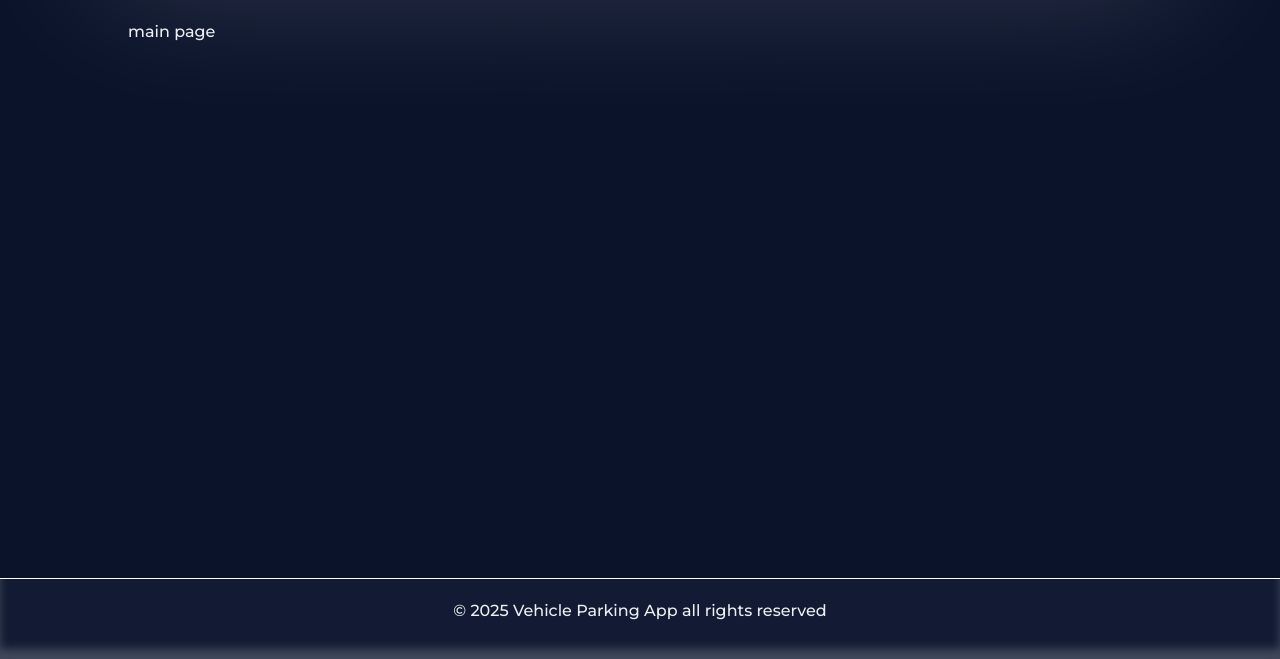
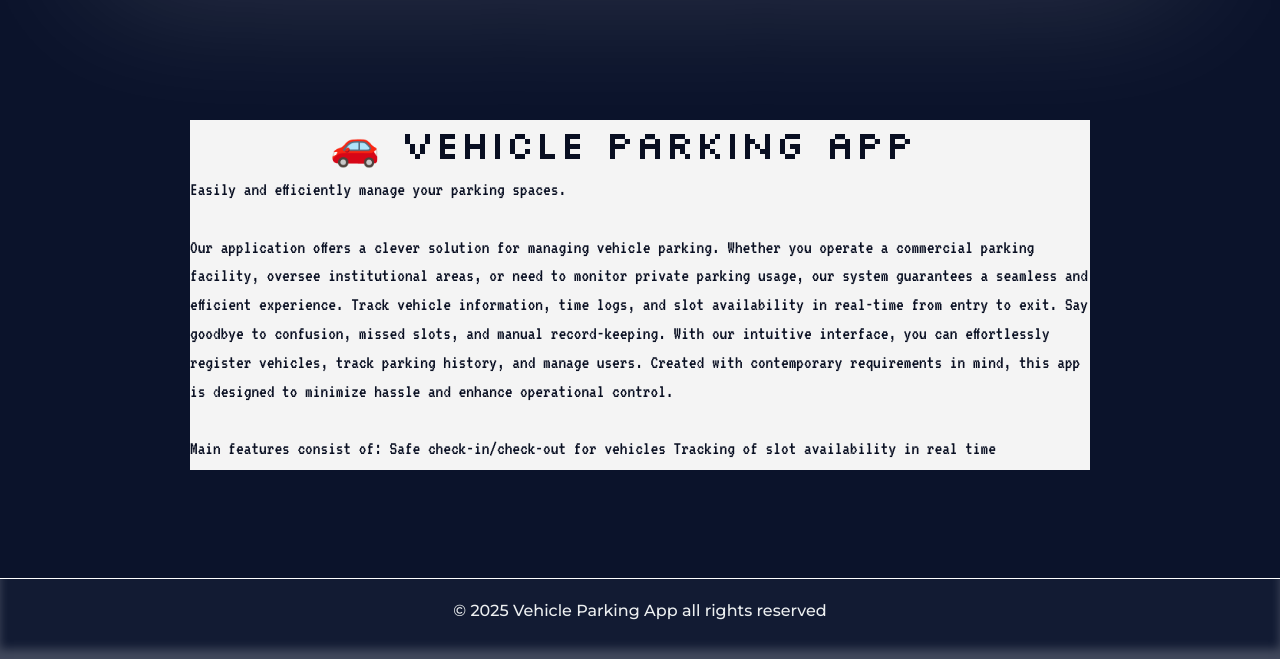
Before and after one commit to AayushKotwani3/Vehicle-Parking-App-V1, a Flask app: page / in a window 1280 px wide. Shown: the part 141-800 px from the top of the page. Run offline with Flask 3, Linux system fonts and the light colour scheme; some web fonts are replaced.

Commit message:
Refined home page

```diff
--- a/runtime.txt
+++ /dev/null
@@ -1 +0,0 @@
-python-3.11.9
--- a/static/style.css
+++ b/static/style.css
@@ -1,6 +1,9 @@
 @import url('https://fonts.googleapis.com/css2?family=Montserrat:wght@500&display=swap');
 @import url('https://fonts.googleapis.com/css2?family=Pacifico&display=swap');
 @import url('https://fonts.googleapis.com/css2?family=Delius+Swash+Caps&display=swap');
+@import url('https://fonts.googleapis.com/css2?family=Silkscreen:wght@400;700&display=swap');
+@import url('https://fonts.googleapis.com/css2?family=Press+Start+2P&display=swap');
+@import url('https://fonts.googleapis.com/css2?family=VT323&display=swap');
 
 *{
     box-sizing: border-box;
@@ -327,3 +330,24 @@ li,a,button{
     overflow-y: auto;
     max-height: 300px;
 }
+
+.home-container{
+
+    display: flex;
+    justify-content: center;
+    align-items: center;
+    overflow-y: auto;
+
+}
+.home-container-canvas{
+    margin-top: 100px;
+    width: 900px;
+    background: #f4f4f4;
+    color: #090f22;
+    height: 350px;
+    overflow-y: auto;
+
+}
+.home-container-heading{
+    margin-left: 140px;
+}
--- a/templates/Available_spot.html
+++ b/templates/Available_spot.html
@@ -1,6 +1,6 @@
 {% extends 'admin_base.html' %}
 
-{% block title %} View lot {% endblock %}
+{% block title %} Available spot {% endblock %}
 
 {% block content %}
 
--- a/templates/Occupied_spot.html
+++ b/templates/Occupied_spot.html
@@ -1,6 +1,6 @@
 {% extends 'admin_base.html' %}
 
-{% block title %} View lot {% endblock %}
+{% block title %} Ocuupied spot {% endblock %}
 
 {% block content %}
 
--- a/templates/add_parkinglot.html
+++ b/templates/add_parkinglot.html
@@ -1,6 +1,6 @@
 {% extends 'admin_base.html' %}
 
-{% block title %} Admin Dashboard {% endblock %}
+{% block title %} Add Lot {% endblock %}
 
 {% block content %}
 
--- a/templates/admin_base.html
+++ b/templates/admin_base.html
@@ -27,7 +27,7 @@
             <ul class="nav__links">
               <li><a href="/">Home</a></li>
               <li><a href="{{url_for('user_details')}}">Users</a></li>
-              <li><a href="#">Search</a></li>
+              <li><a href="#">Responsibilities</a></li>
               <li><a href="{{url_for('parking_records')}}">Parking records</a></li>
               <li><a href="{{url_for('admin_summary')}}">Summary</a></li>
             </ul>
--- a/templates/admin_summary.html
+++ b/templates/admin_summary.html
@@ -1,6 +1,6 @@
 {% extends 'admin_base.html' %}
 
-{% block title %} Admin Dashboard {% endblock %}
+{% block title %} Admin Summary {% endblock %}
 
 {% block content %}
 <div class="charts-container">
--- a/templates/base.html
+++ b/templates/base.html
@@ -20,7 +20,7 @@
                <img class='logo' src="/static/Vehicle parking app logo.png" alt="logo" height="50px" width="150px">
             <nav>
                 <ul class="nav__links">
-                    <li><a href="/">Home</a></li>
+                    <li><a href="{{url_for('home')}}">Home</a></li>
                     <li><a href="#">About</a></li>
                     <li><a href="#">Services</a></li>
                     <li><a href="#">Contact</a></li>
--- a/templates/book_parkingspot.html
+++ b/templates/book_parkingspot.html
@@ -32,6 +32,7 @@
                             <input type="submit" class="btn btn-success" value="Book">
                             <br>
 
+
                         </div>
                         </form>
                     </div>
--- a/templates/edit_parkinglot.html
+++ b/templates/edit_parkinglot.html
@@ -1,6 +1,6 @@
 {% extends 'admin_base.html' %}
 
-{% block title %} Admin Dashboard {% endblock %}
+{% block title %} Edit Lot {% endblock %}
 
 {% block content %}
 
--- a/templates/home.html
+++ b/templates/home.html
@@ -1,5 +1,35 @@
-{% extends 'base.html' %}
+{% extends 'base.html' %} {% block title %} Home {% endblock %} {% block content
+%}
+<div class="home-container">
+<div class="home-container-canvas">
+  <div class="home-container-heading">
+  <h1 style="font-family: Silkscreen;">&#128663; Vehicle Parking App</h1>
+  </div>
+  <div class="home-container-text">
+  <p style="font-family: VT323; font-size: larger;" >
+  Easily and efficiently manage your parking spaces.
+  <br><br>
 
-{% block title %} Home {% endblock %}
+Our application offers a clever solution for managing vehicle parking. Whether you operate a commercial parking facility, oversee institutional areas, or need to monitor private parking usage, our system guarantees a seamless and efficient experience. Track vehicle information, time logs, and slot availability in real-time from entry to exit.
 
-{% block content %} main page {% endblock %}
+Say goodbye to confusion, missed slots, and manual record-keeping. With our intuitive interface, you can effortlessly register vehicles, track parking history, and manage users. Created with contemporary requirements in mind, this app is designed to minimize hassle and enhance operational control.
+<br><br>
+Main features consist of:
+
+Safe check-in/check-out for vehicles
+
+Tracking of slot availability in real time
+
+Comprehensive records of parking activities
+
+Higher-level administrative controls for user and entry management
+<br><br>
+
+Whether you are an administrator or a frequent user, the Vehicle Parking App makes parking more intelligent, quicker, and safer. Begin today and bring organization to your parking area!
+
+  </p>
+  </div>
+</div>
+</div>
+
+{% endblock %}
--- a/templates/login.html
+++ b/templates/login.html
@@ -20,7 +20,7 @@
                <img class='logo' src="/static/Vehicle parking app logo.png" alt="logo" height="50px" width="150px">
             <nav>
                 <ul class="nav__links">
-                    <li><a href="#">Home</a></li>
+                    <li><a href="{{url_for('home')}}">Home</a></li>
                     <li><a href="#">About</a></li>
                     <li><a href="#">Services</a></li>
                     <li><a href="#">Contact</a></li>
--- a/templates/registration.html
+++ b/templates/registration.html
@@ -20,7 +20,7 @@
                <img class='logo' src="/static/Vehicle parking app logo.png" alt="logo" height="50px" width="150px">
             <nav>
                 <ul class="nav__links">
-                    <li><a href="#">Home</a></li>
+                    <li><a href="{{url_for('home')}}">Home</a></li>
                     <li><a href="#">About</a></li>
                     <li><a href="#">Services</a></li>
                     <li><a href="#">Contact</a></li>
--- a/templates/user_base.html
+++ b/templates/user_base.html
@@ -3,7 +3,7 @@
 <head>
     <meta charset="UTF-8">
     <meta name="viewport" content="width=device-width, initial-scale=1.0">
-    <title>{% block title %} Vehicle Parking app {% endblock %}</title>
+    <title>{% block title %} User base {% endblock %}</title>
     <link
       href="https://cdn.jsdelivr.net/npm/bootstrap@5.3.3/dist/css/bootstrap.min.css"
       rel="stylesheet"
```
Also changed, not shown: render.yaml (deleted, +0 -7 lines), requirements.txt (deleted, +0 -21 lines), instance/parkingapp.sqlite, 1 other file.
